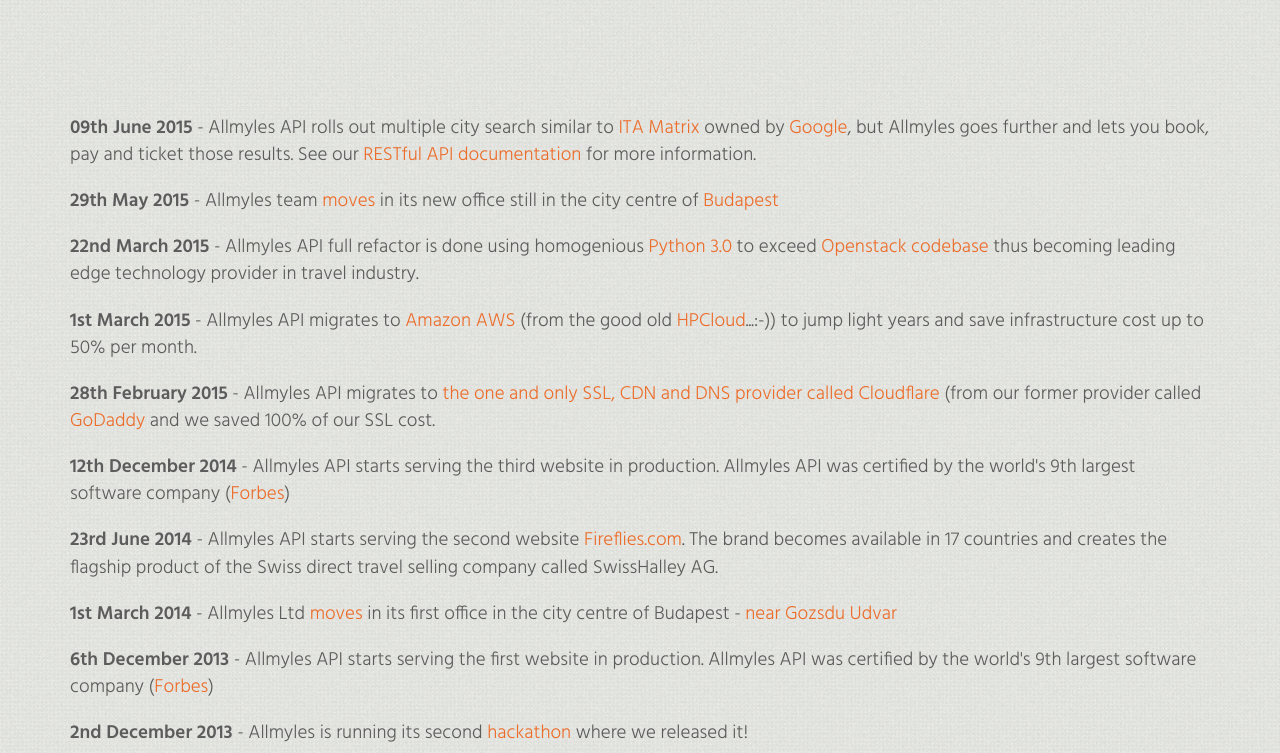
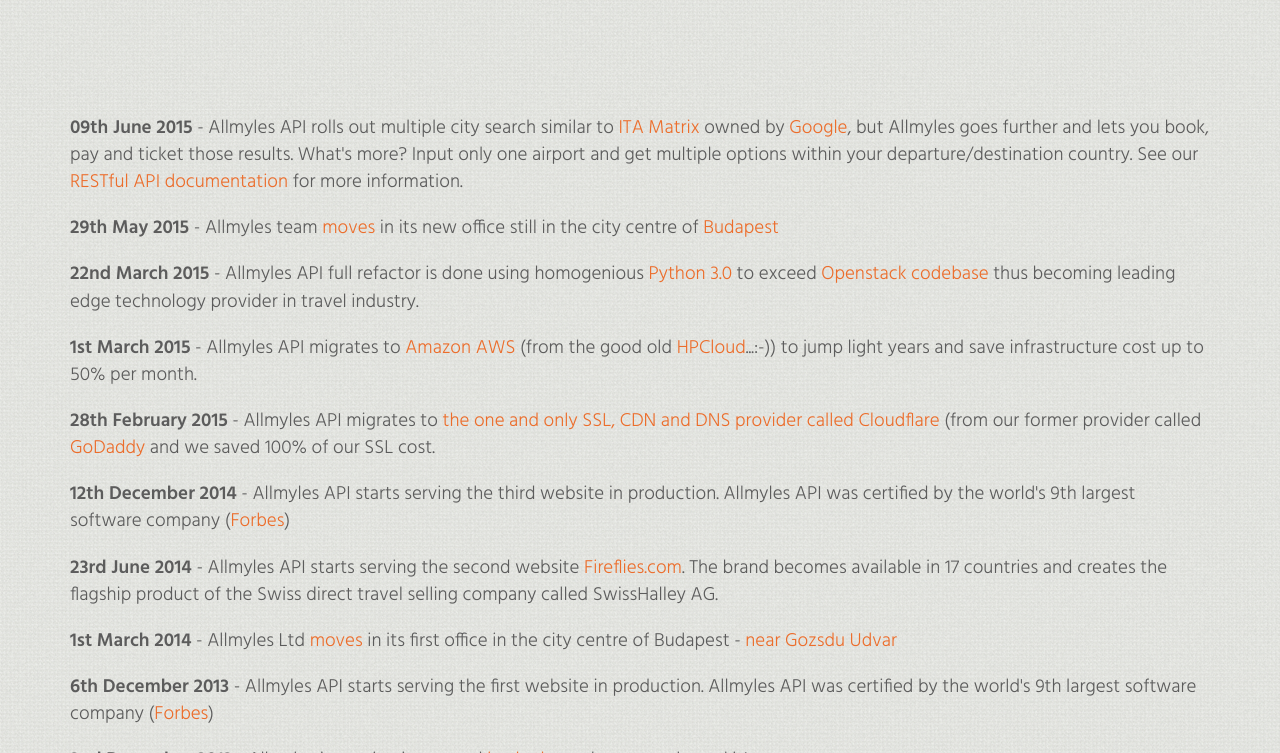
Before and after one commit to balazsszilardtoth/allmyles.github.io, a Jekyll site: the page built from news.html, in a window 1280 px wide and 900 px high, scrolled down 441 px, cut to the strip 147-900 px from the top of the window. Built offline with Jekyll 4.4.1, drawn with Linux system fonts in a browser that asks for light colours; nearby versions of some CDN libraries; comment, search, counter and statistics services are not loaded.

Commit message:
further clarification of multi city search

```diff
--- a/news.html
+++ b/news.html
@@ -12,7 +12,7 @@ title: News - Allmyles
 	</div>
 
 	<div class="container">
-		<p><b>09th June 2015</b> - Allmyles API rolls out multiple city search similar to <a href="https://matrix.itasoftware.com">ITA Matrix</a> owned by <a href="https://www.itasoftware.com"> Google</a>, but Allmyles goes further and lets you book, pay and ticket those results. See our <a href="https://docs.allmyles.com">RESTful API documentation</a> for more information.</p>
+		<p><b>09th June 2015</b> - Allmyles API rolls out multiple city search similar to <a href="https://matrix.itasoftware.com">ITA Matrix</a> owned by <a href="https://www.itasoftware.com"> Google</a>, but Allmyles goes further and lets you book, pay and ticket those results. What's more? Input only one airport and get multiple options within your departure/destination country. See our <a href="https://docs.allmyles.com">RESTful API documentation</a> for more information.</p>
 		<p><b>29th May 2015</b> - Allmyles team <a href="http://www.minusplus.hu/en/node/181">moves</a> in its new office still in the city centre of <a href="https://www.google.hu/maps/@47.496471,19.057668,3a,75y,123h,90t/data=!3m4!1e1!3m2!1sg6sPAqRHLh662HFN02206w!2e0">Budapest</a></p>
 		<p><b>22nd March 2015</b> - Allmyles API full refactor is done using homogenious <a href="https://www.python.org/download/releases/3.0/">Python 3.0 </a> to exceed <a href="https://www.openstack.org/"> Openstack codebase</a> thus becoming leading edge technology provider in travel industry.</p>
 		<p><b>1st March 2015</b> - Allmyles API migrates to <a href="http://aws.amazon.com/">Amazon AWS</a> (from the good old <a href="http://www.hpcloud.com/">HPCloud</a>...:-)) to jump light years and save infrastructure cost up to 50% per month.</p>
```
